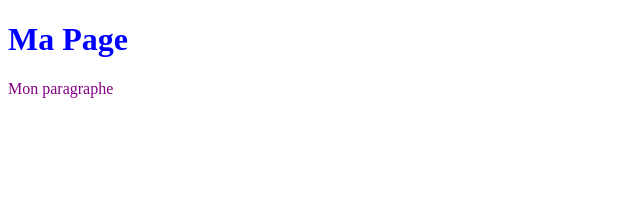
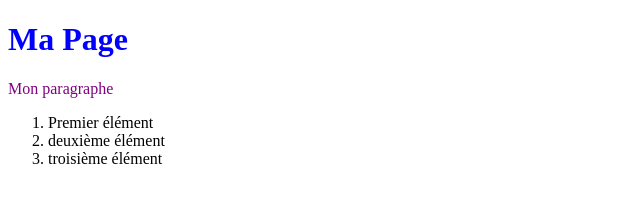
Before and after one commit to Abdou7721/D-p-t_1, a plain HTML site: page index.html in a window 1280 px wide. Shown: the whole page, without its empty margins (0-640 px from the left). Drawn offline with Linux system fonts and the light colour scheme.

Commit message:
ajout liste ordonné

```diff
--- a/index.html
+++ b/index.html
@@ -9,5 +9,10 @@
 <body>
     <h1> Ma Page </h1>
     <p>Mon paragraphe </p>
+    <ol>
+        <li>Premier élément</li>
+        <li>deuxième élément</li>
+        <li>troisième élément</li>
+    </ol>
 </body>
 </html>
```
